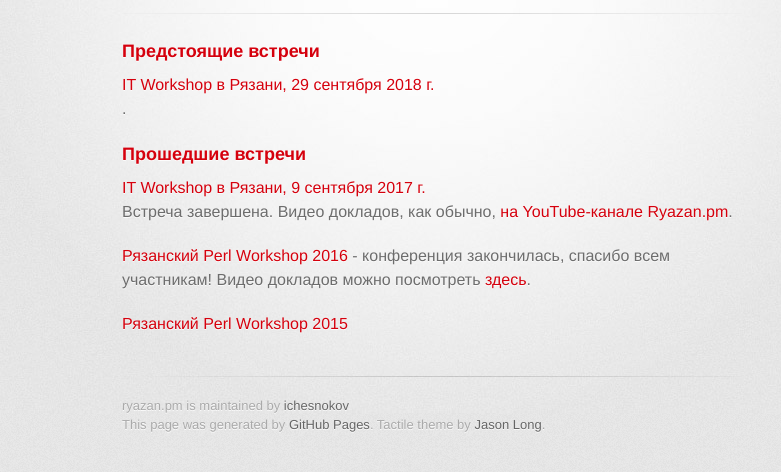
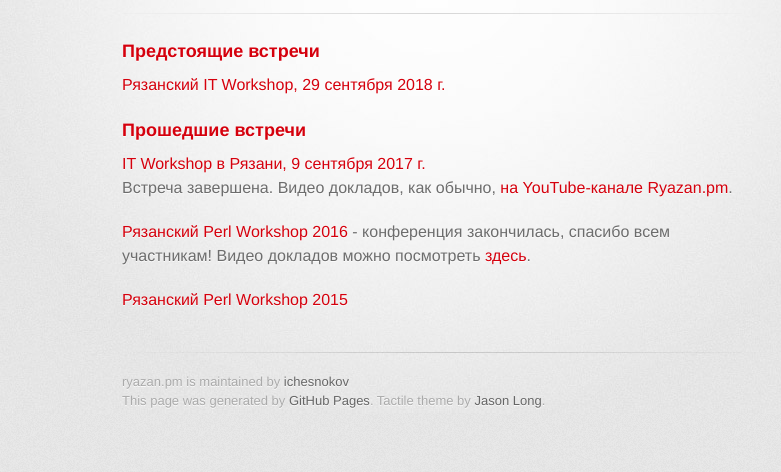
Before and after one commit to ichesnokov/ryazan.pm.org, a plain HTML site: page index.html in a window 1280 px wide. Shown: the part 160-632 px from the top of the page, without its empty margins (208-989 px from the left). Drawn offline with Linux system fonts and the light colour scheme; a web font is replaced by a local one.

Commit message:
Rename; remove extra dot

```diff
--- a/index.html
+++ b/index.html
@@ -27,7 +27,7 @@
         <section id="main_content">
           <h3><a id="#new-meetings" class="anchor" href="#%D0%9D%D0%B0%D1%88%D0%B8-%D0%B2%D1%81%D1%82%D1%80%D0%B5%D1%87%D0%B8" aria-hidden="true"><span aria-hidden="true" class="octicon octicon-link"></span></a>Предстоящие встречи</h3>
             <p>
-                <a href="http://event.perlrussia.ru/ryazan2018/">IT Workshop в Рязани, 29 сентября 2018 г.</a><br/>.
+                <a href="http://event.perlrussia.ru/ryazan2018/">Рязанский IT Workshop, 29 сентября 2018 г.</a><br/>
             </p>
 
           <h3><a id="#past-meetings" class="anchor" href="#%D0%9D%D0%B0%D1%88%D0%B8-%D0%B2%D1%81%D1%82%D1%80%D0%B5%D1%87%D0%B8" aria-hidden="true"><span aria-hidden="true" class="octicon octicon-link"></span></a>Прошедшие встречи</h3>
```
